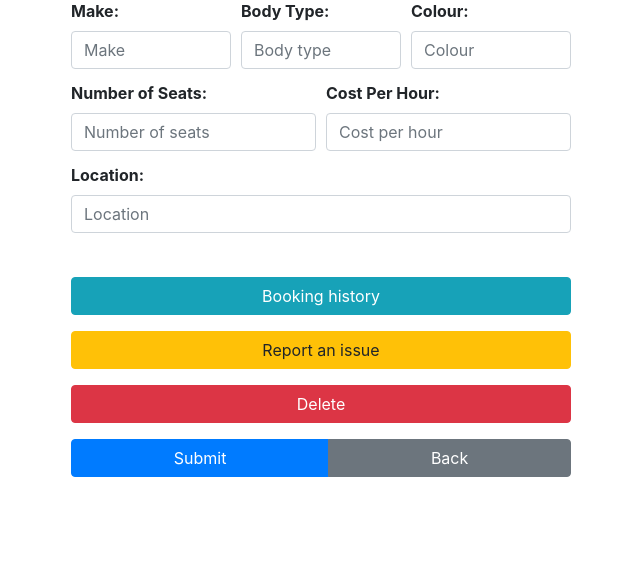
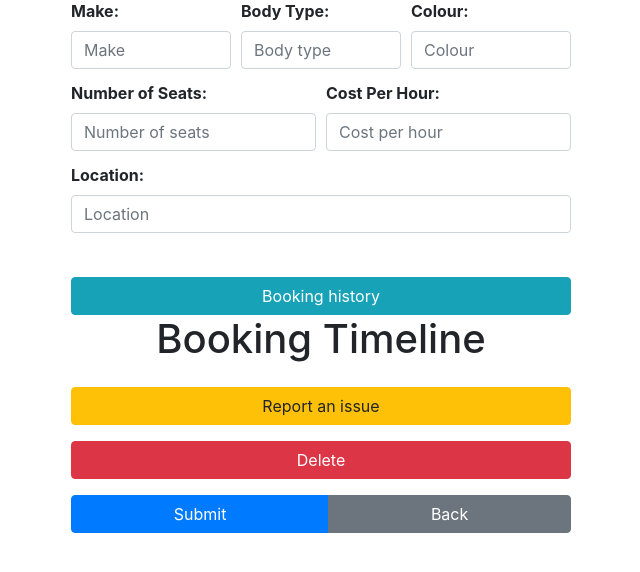
Before and after one commit to mjsamuel/RMIT-Rideshare, a Python web app: template master_pi/app/templates/edit_car.html in a window 1280 px wide. Shown: the part 146-718 px from the top of the page, without its empty margins (319-959 px from the left). Run offline with Jinja, Linux system fonts and the light colour scheme; the template is opened without the code that fills it, so the values that code supplies are empty; some libraries are stand-ins or nearby versions.

Commit message:
drawing a timeline

```diff
--- a/master_pi/app/templates/edit_car.html
+++ b/master_pi/app/templates/edit_car.html
@@ -230,9 +230,10 @@ function drawChart() {
       <h1>User Time Booked</h1>
       <script type="text/javascript" src="https://www.gstatic.com/charts/loader.js"></script>
       <div id="piechart"></div>
-      <h1>Booking Timeline</h1>
+
+    </div>
+    <h1>Booking Timeline</h1>
       <div id="timeline"></div>
-    </div>
     <div class="btn-group">
       <button type="button" class="btn btn-warning" onclick='reportIssueClicked()'>Report an issue</button>
     </div>
```
